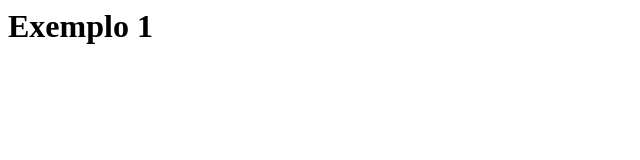
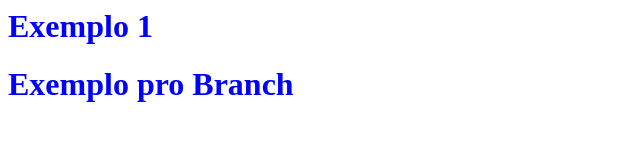
Before and after one commit to KelySoare5/citacoes, a plain HTML site: page index.html in a window 1280 px wide. Shown: the whole page, without its empty margins (0-640 px from the left). Drawn offline with Linux system fonts and the light colour scheme.

Commit message:
02/03/2023

```diff
--- a/index.html
+++ b/index.html
@@ -1,9 +1,11 @@
 <html>
 <head>
 	<title>Pagina Exemplo</title>
+	<link rel="stylesheet" href="style.css">
 </head>
 
 <body>
 	<h1>Exemplo 1</h1>
+	<h1>Exemplo pro Branch</h1>
 </body>
 </html>
--- a/style.css
+++ b/style.css
@@ -0,0 +1,3 @@
+h1 {
+    color:blue;
+}
```
Also changed, not shown: 1 other file.
